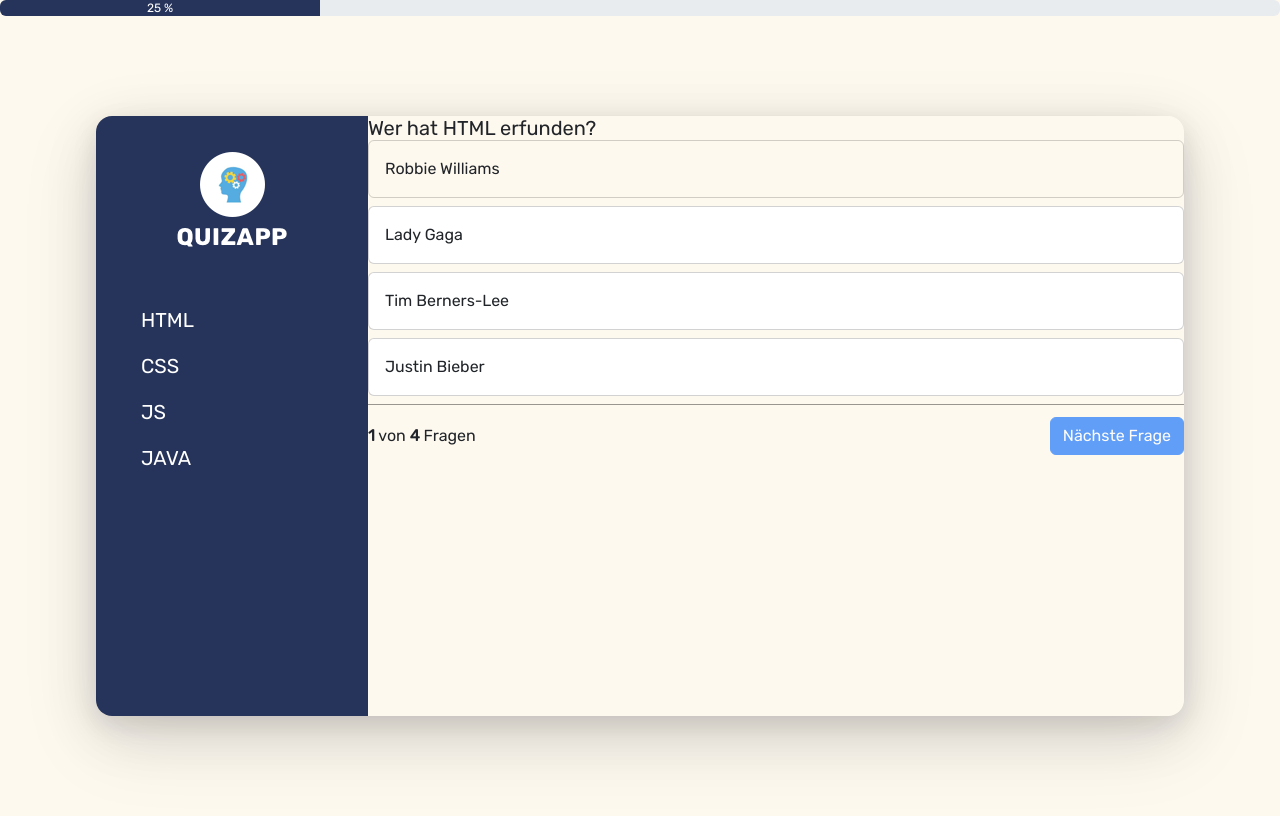
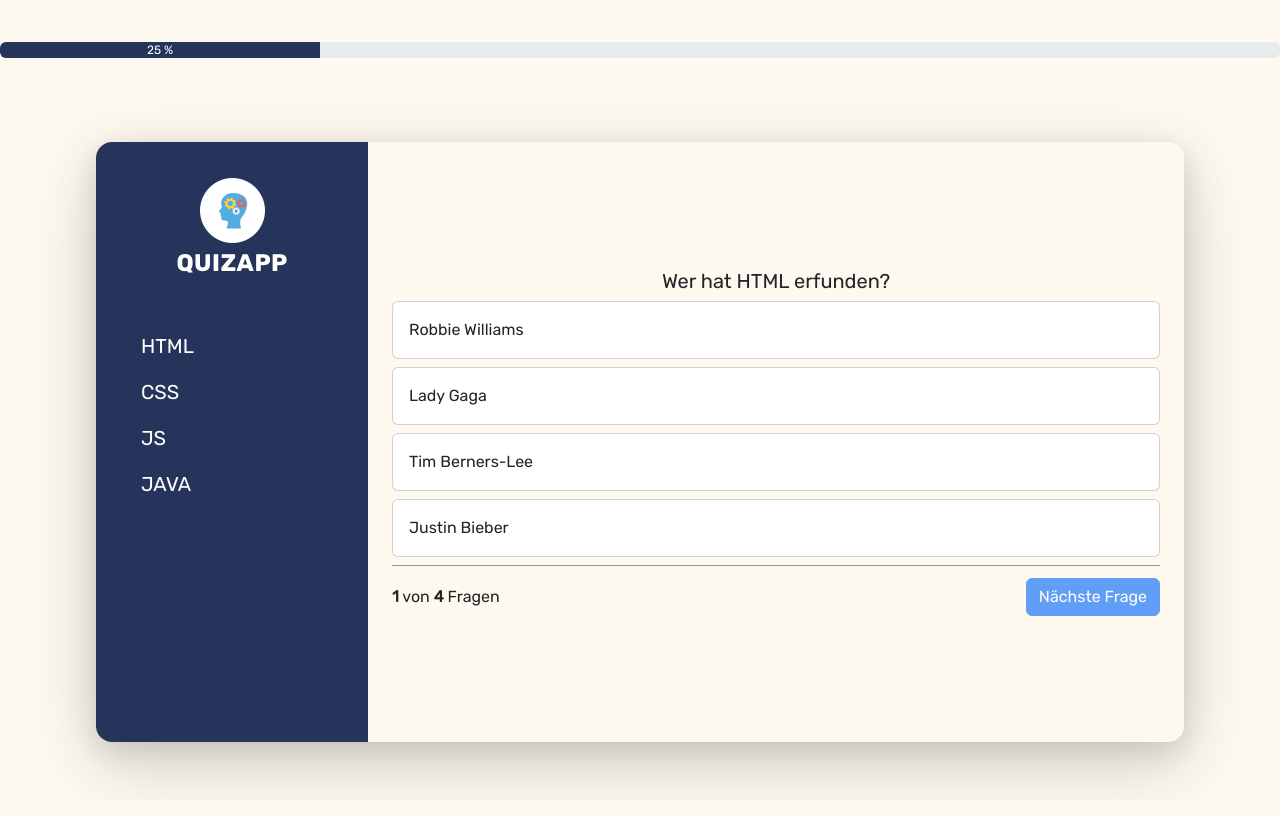
Before and after one commit to MartinUnger98/Quizapp, a plain HTML site: page index.html in a window 1280 px wide. Drawn offline with nearby package versions, Linux system fonts and the light colour scheme.

Commit message:
nvbar, styling questions

```diff
--- a/index.html
+++ b/index.html
@@ -21,10 +21,20 @@
     ></script>
   </head>
   <body onload="init()">
+
+    <div class="wholecard">
       <div class="progress">
         <div class="progress-bar" role="progressbar" id="progress-bar" style="width: 0%;">25%</div>
       </div>
-    <div class="wholecard">
+      <div class="center">
+        <nav class="navBar">
+          <a href="#" onclick="changeQuestions(questionsHTML)">HTML</a>
+          <a href="#" onclick="changeQuestions(questionsCSS)">CSS</a>
+          <a href="#" onclick="changeQuestions(questionsJS)">JS</a>
+          <a href="#" onclick="changeQuestions(questionsJAVA)">JAVA</a>
+        </nav>
+      </div>
+      <div class="center">
         <div class="content">
           <div class="landing_page">
             <div class="sidebar">
@@ -65,7 +75,7 @@
                     <h1>Welcome to</h1>
                     <h1>The Awesome HTML Quiz</h1>
                     <h2>Ready for the Challenge?</h2>
-                  <button>START NOW</button>
+                    <button onclick="startGame()">START NOW</button>
                 </div>
             </div>
 
@@ -74,9 +84,9 @@
 
             <!--questions-->
             <div class="card-body" id="questionBody" >
-          <h5 class="card-title" id="questiontext" >Frage</h5>
+              <h5 class="card-title mb-2" id="questiontext" >Frage</h5>
 
-          <div class="card mb-2 quiz-answer-card answer_right" onclick="answer('answer_1')">
+              <div class="card mb-2 quiz-answer-card" onclick="answer('answer_1')">
                 <div class="card-body" id="answer_1">Antwort</div>
               </div>
 
@@ -112,5 +122,6 @@
           </div>
         </div>
       </div>
+    </div>
   </body>
 </html>
--- a/script.js
+++ b/script.js
@@ -38,12 +38,12 @@ let questionsHTML = [
 
 let questionsCSS = [
     {
-      question: "Welche der folgenden Aussagen zur Einbindung von CSS in eine HTML-Datei ist korrekt?",
-      answer_1: "CSS kann nur inline innerhalb von HTML-Tags verwendet werden.",
-      answer_2: "CSS kann ausschließlich in externen JavaScript-Dateien eingebunden werden.",
-      answer_3: "CSS kann inline, in einem <style> -Tag im <head> -Bereich oder in einer externen CSS-Datei eingebunden werden.",
-      answer_4: "CSS ist nur über ein separates HTML-Attribut namens 'css' einfügbar.",
-      right_answer: 3
+        question: "Welche CSS-Eigenschaft wird verwendet, um den Text in einem Element fett darzustellen?",
+        answer_1: "a) font-weight",
+        answer_2: "b) text-style",
+        answer_3: "c) font-decoration",
+        answer_4: "d) text-bold",
+        right_answer: 1
     },
     {
       question: "Welche CSS-Eigenschaft wird verwendet, um den Abstand zwischen den Elementrändern zu steuern?",
@@ -70,12 +70,12 @@ let questionsCSS = [
       right_answer: 4
     },
     {
-      question: "Wie fügt man einen externen CSS-Code in eine HTML-Datei ein?",
-      answer_1: "Mit dem <link> -Tag und dem Attribut 'stylesheet'.",
-      answer_2: "Mit dem <style> -Tag und dem Attribut 'external'.",
-      answer_3: "Mit dem <css> -Tag und dem Attribut 'src'.",
-      answer_4: "Externes CSS kann nicht in HTML eingefügt werden.",
-      right_answer: 1
+        question: "Was ist die korrekte Art, eine Zeichenkette in JavaScript in Großbuchstaben umzuwandeln?",
+        answer_1: "a) string.toLower()",
+        answer_2: "b) string.upperCase()",
+        answer_3: "c) string.toUpperCase()",
+        answer_4: "d) string.convertCase('upper')",
+        right_answer: 3
     },
     {
       question: "Welche CSS-Eigenschaft wird verwendet, um einen Hintergrundbild auf einer Webseite festzulegen?",
@@ -132,28 +132,28 @@ let questionsJS = [
 
 let questionsJAVA = [
     {
-        question: "Was ist die Ausgabe des folgenden Codes?\nlet x = 5;\nconsole.log(x++);\nconsole.log(x);",
-        answer_1: "a) 5\n   5",
-        answer_2: "b) 5\n   6",
-        answer_3: "c) 6\n   6",
-        answer_4: "d) 6\n   5",
+        question: "Wie deklariert man eine Variable in JavaScript?",
+        answer_1: "a) var",
+        answer_2: "b) let",
+        answer_3: "c) const",
+        answer_4: "d) variable",
         right_answer: 2
     },
     {
-        question: "Welche Aussage zum 'String' in JavaScript ist korrekt?",
-        answer_1: "a) String ist ein primitiver Datentyp in JavaScript.",
-        answer_2: "b) Strings können mit dem '+'-Operator konkateniert werden.",
-        answer_3: "c) Strings können mit der 'charAt()' Methode manipuliert werden.",
-        answer_4: "d) Strings können mit der 'length()' Methode verglichen werden.",
+        question: "Was ist die korrekte Art, ein leeres Array in JavaScript zu erstellen?",
+        answer_1: "a) const arr = new Array();",
+        answer_2: "b) const arr = [];",
+        answer_3: "c) const arr = {};",
+        answer_4: "d) const arr = emptyArray();",
         right_answer: 2
     },
     {
-        question: "Welche der folgenden Aussagen über Funktionen in JavaScript ist richtig?",
-        answer_1: "a) Funktionen können nicht in Variablen gespeichert werden.",
-        answer_2: "b) Funktionen können keine Parameter haben.",
-        answer_3: "c) Funktionen können nur in der globalen Scope definiert werden.",
-        answer_4: "d) Funktionen können sowohl benannt als auch anonym sein und in Variablen gespeichert werden.",
-        right_answer: 4
+        question: "Was ist das Ergebnis von '5' + 3 in JavaScript?",
+        answer_1: "a) '8'",
+        answer_2: "b) 8",
+        answer_3: "c) '53'",
+        answer_4: "d) NaN",
+        right_answer: 3
     }
 ];
 
@@ -263,6 +263,7 @@ function restartGame() {
 }
 
 function changeQuestions(theme) {
-    questions = theme
+    currentQuestion = 0;
+    questions = theme;
     init();
 }
--- a/style.css
+++ b/style.css
@@ -4,6 +4,10 @@ body {
     font-family: 'Rubik', sans-serif !important;
 }
 
+.center {
+    display: flex;
+    justify-content: center;
+}
 
 .width-100 {
     width: 100%;
@@ -33,20 +37,22 @@ body {
 
 .wholecard {
     display: flex;
-    justify-content: center;
-    align-items: center;
+    justify-content: space-evenly;
     height: 100vh;
+    flex-direction: column;
 }
 
 .content {
     width: 85%;
     border-radius: 16px;
     box-shadow: rgba(17, 17, 26, 0.1) 0px 8px 24px, rgba(17, 17, 26, 0.1) 0px 16px 56px, rgba(17, 17, 26, 0.1) 0px 24px 80px;
+    margin-bottom: 16px;
 }
 
 .landing_page {
     display: flex;
     height: 75vh;
+    align-items: center;
 }
 
 .container {
@@ -58,6 +64,12 @@ body {
 
 }
 
+/* navbar */
+.navBar {
+    display: none;
+}
+
+
 /* sidebar */
 .sidebar {
     background-color: #26345B;
@@ -66,6 +78,7 @@ body {
     border-top-left-radius: 16px;
     border-bottom-left-radius: 16px;
     gap: 56px;
+    height: 100%;
 
 }
 
@@ -112,16 +125,17 @@ body {
 
 /* 2nd page */
 
+[id="questionBody"] {
+    margin-left: 24px;
+    margin-right: 24px;
+}
+
+.card-title {
+    text-align: center;
+}
+
 .quiz-card {
    width: 30rem;
-}
-
-.question-footer {
-    border-top: 1px solid rgba(0, 0, 0, 0.4);
-    display: flex;
-    justify-content: space-between;
-    align-items: center;
-    padding-top: 12px;
 }
 
 .quiz-answer-card:hover {
@@ -143,6 +157,39 @@ body {
     margin-top: 24px;
 }
 
-.quiz-card {
-    width: 120rem;
+
+.question-footer {
+    border-top: 1px solid rgba(0, 0, 0, 0.4);
+    display: flex;
+    justify-content: space-between;
+    align-items: center;
+    padding-top: 12px;
 }
+
+
+/* responisve classes */
+
+@media (max-width: 840px) {
+    .sidebar {
+        display: none;
+    }
+
+    .navBar {
+        display: flex;
+        justify-content: center;
+        padding: 12px 50px 12px 50px;
+        background-color: #26345B;
+        border-radius: 10px;
+    }
+
+    .navBar a{
+        color: white;
+        text-decoration: none;
+        margin-left: 12px;
+        margin-right: 12px;
+    }
+
+    .navBar a:hover {
+        text-decoration: underline;
+    }
+}
```
Lines whose indentation alone changed are shown as unchanged.
